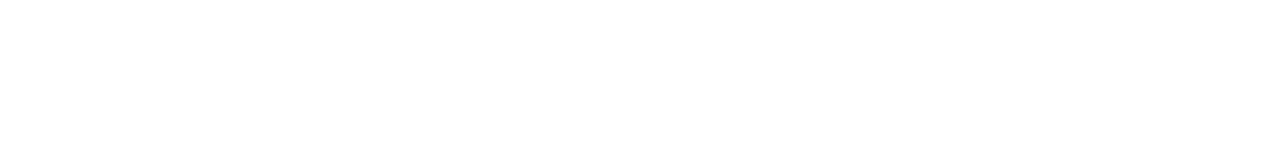
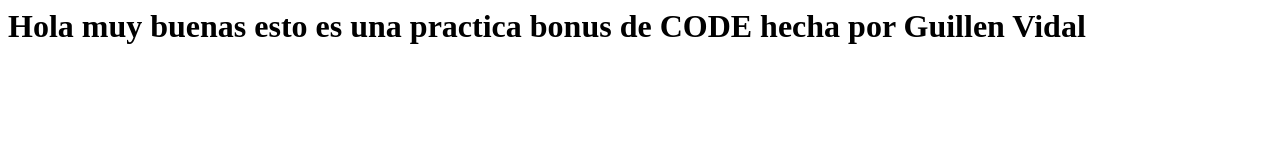
Before and after one commit to Guillenvi2002/LIMA, a plain HTML site: page index.html in a window 1280 px wide. Drawn offline with Linux system fonts and the light colour scheme.

Commit message:
Añadida etiqueta h1 a index.html

```diff
--- a/index.html
+++ b/index.html
@@ -2,5 +2,6 @@
 <head>
 </head>
 <body>
+	<h1>Hola muy buenas esto es una practica bonus de CODE hecha por Guillen Vidal</h1>
 </body>
 </html>
```
